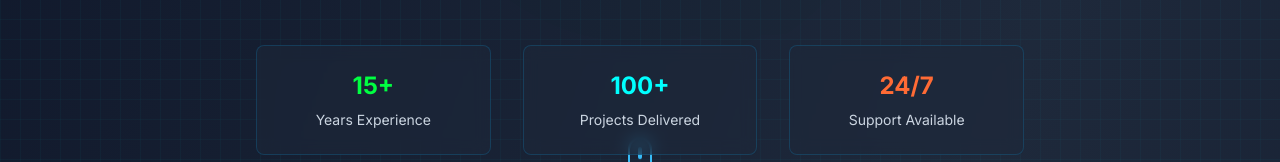
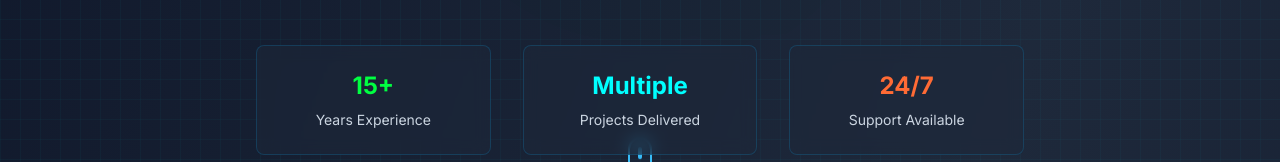
Before and after one commit to kidharb/earendel, a Next.js app: page / in a window 1280 px wide. Shown: the part 581-743 px from the top of the page. Built offline with nearby package versions, Linux system fonts and the light colour scheme.

Commit message:
Corrected number of projects

```diff
--- a/src/components/Hero.tsx
+++ b/src/components/Hero.tsx
@@ -62,7 +62,7 @@ export default function Hero() {
               <div className="text-secondary-300 text-sm">Years Experience</div>
             </div>
             <div className="bg-secondary-800/50 backdrop-blur-sm border border-primary-500/20 rounded-lg p-6 hover:border-primary-400/40 transition-colors duration-300">
-              <div className="text-tech-cyan text-2xl font-bold mb-2">100+</div>
+              <div className="text-tech-cyan text-2xl font-bold mb-2">Multiple</div>
               <div className="text-secondary-300 text-sm">Projects Delivered</div>
             </div>
             <div className="bg-secondary-800/50 backdrop-blur-sm border border-primary-500/20 rounded-lg p-6 hover:border-primary-400/40 transition-colors duration-300">
```
